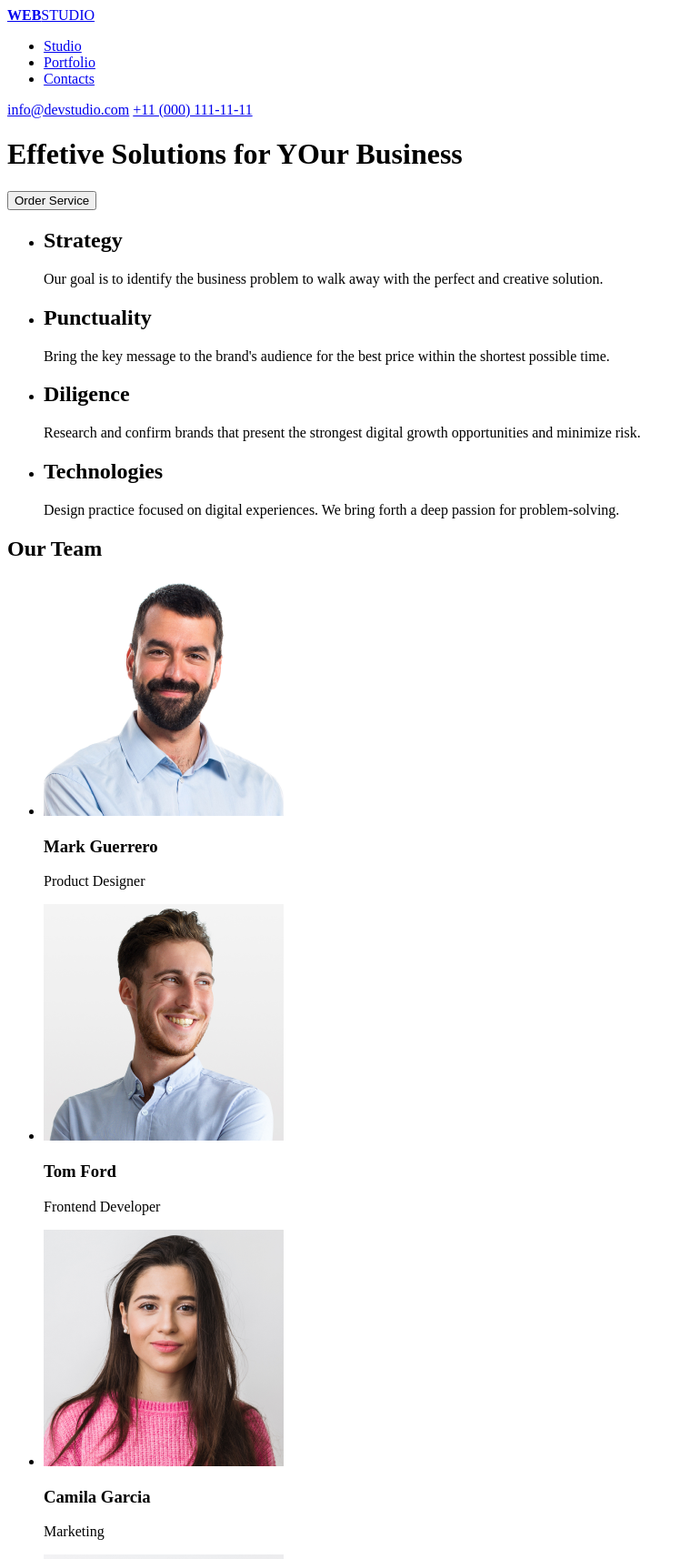
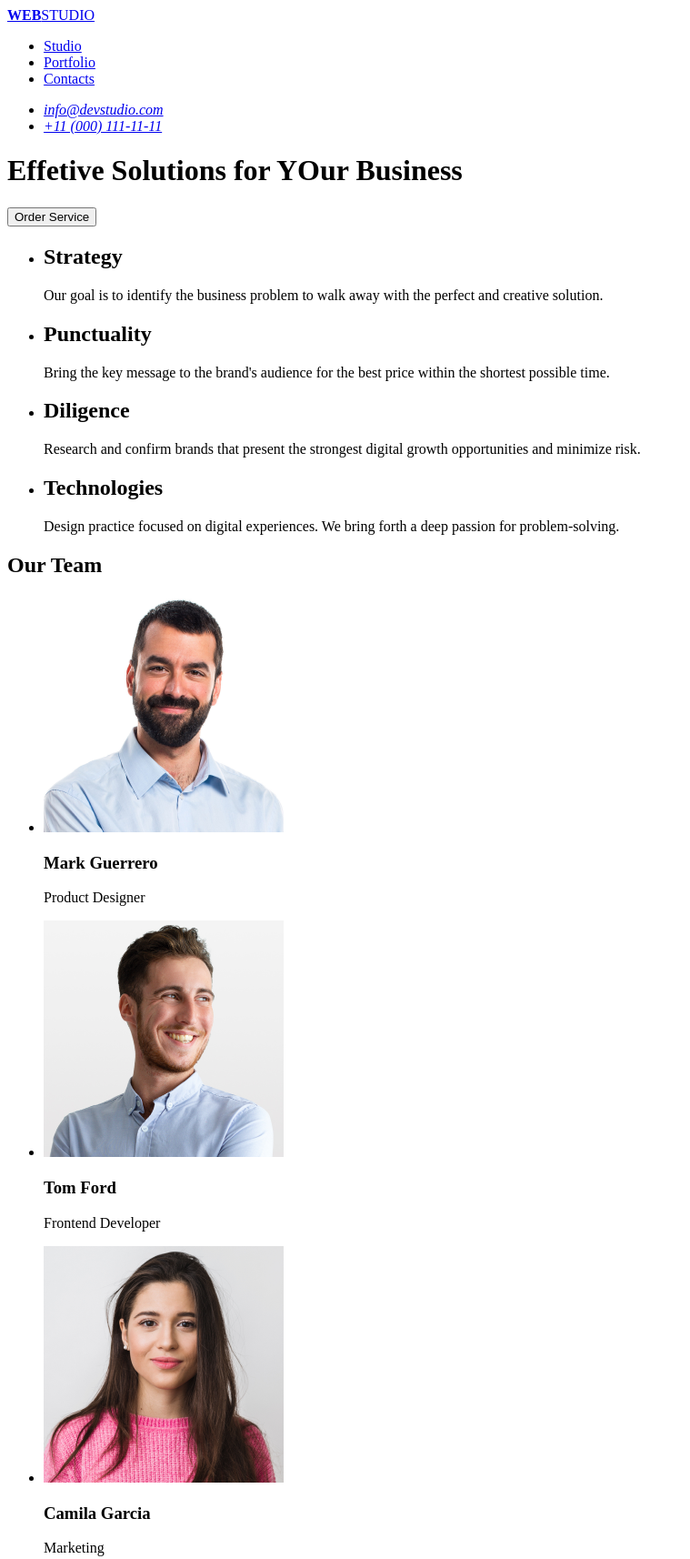
Before and after one commit to murselsen/goit-markup-hw-01, a plain HTML site: page index.html in a window 1280 px wide. Shown: the top 1714 px of the page at 91% size, without its empty margins (0-759 px from the left). Drawn offline with Linux system fonts and the light colour scheme.

Commit message:
Update index.html

```diff
--- a/index.html
+++ b/index.html
@@ -18,8 +18,12 @@
           <li><a href="#">Contacts</a></li>
         </ul>
       </nav>
-      <a href="mailto:info@devstudio.com">info@devstudio.com</a>
-      <a href="tel:+110001111111">+11 (000) 111-11-11</a>
+     <address>
+        <ul>
+          <li><a href="mailto:info@devstudio.com">info@devstudio.com</a></li>
+          <li><a href="tel:+110001111111">+11 (000) 111-11-11</a></li>
+        </ul>
+      </address>
     </header>
     <!-- Header End -->
     <!-- Main -->
@@ -77,10 +81,10 @@
               height="260px"
               alt="Mark Guerrero"
             />
-            <div>
+
               <h3>Mark Guerrero</h3>
               <p>Product Designer</p>
-            </div>
+
           </li>
 
           <li>
@@ -90,10 +94,10 @@
               height="260px"
               alt="Tom Ford"
             />
-            <div>
+
               <h3>Tom Ford</h3>
               <p>Frontend Developer</p>
-            </div>
+
           </li>
 
           <li>
@@ -103,10 +107,10 @@
               height="260px"
               alt="Camila Garcia"
             />
-            <div>
+
               <h3>Camila Garcia</h3>
               <p>Marketing</p>
-            </div>
+
           </li>
 
           <li>
@@ -116,10 +120,10 @@
               height="260px"
               alt="Daniel Wilson"
             />
-            <div>
+
               <h3>Daniel Wilson</h3>
               <p>UI Designer</p>
-            </div>
+
           </li>
         </ul>
       </section>
@@ -128,13 +132,13 @@
     <!-- Main End-->
     <!-- Footer -->
     <footer>
-      <div>
+
         <a href="#"><b>WEB</b>STUDIO</a>
         <p>
           Increase the flow of customers and sales for your business with
           digital marketing & growth solutions.
         </p>
-      </div>
+
     </footer>
     <!-- Footer End -->
   </body>
```
